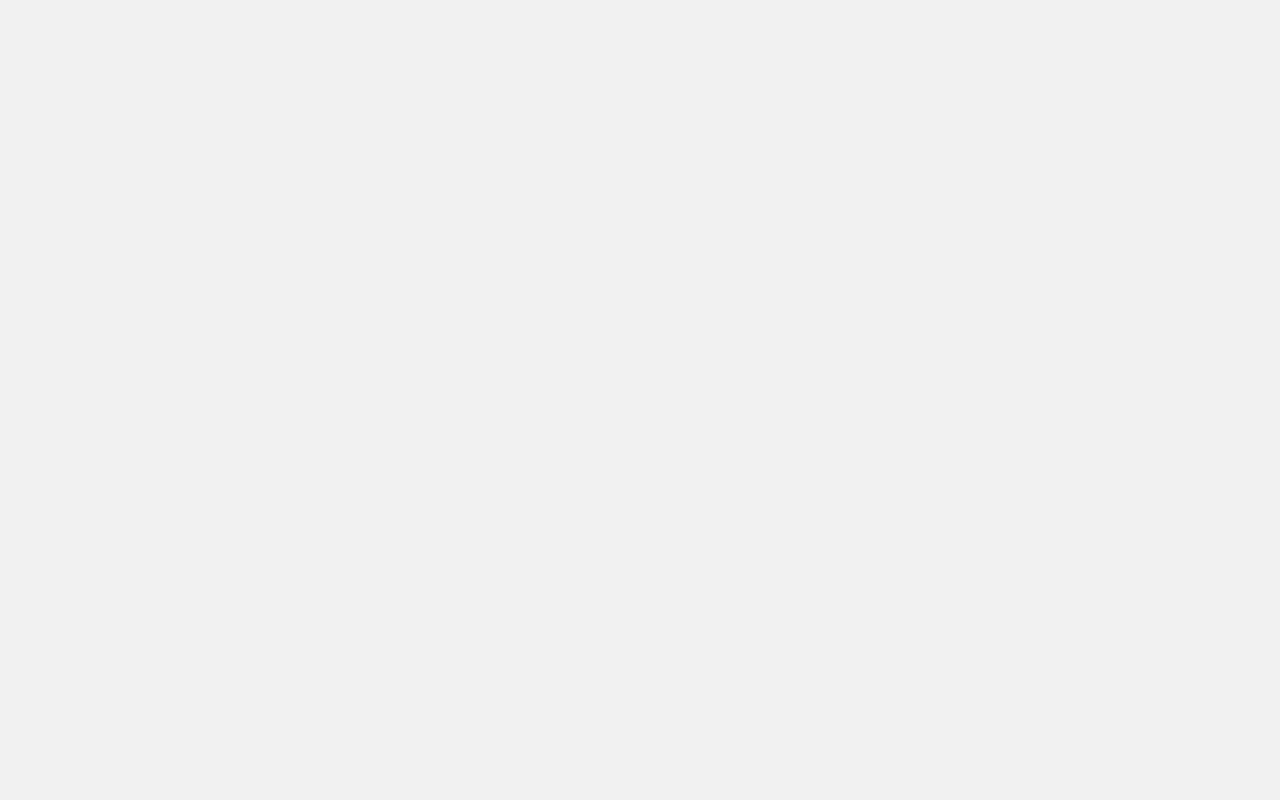
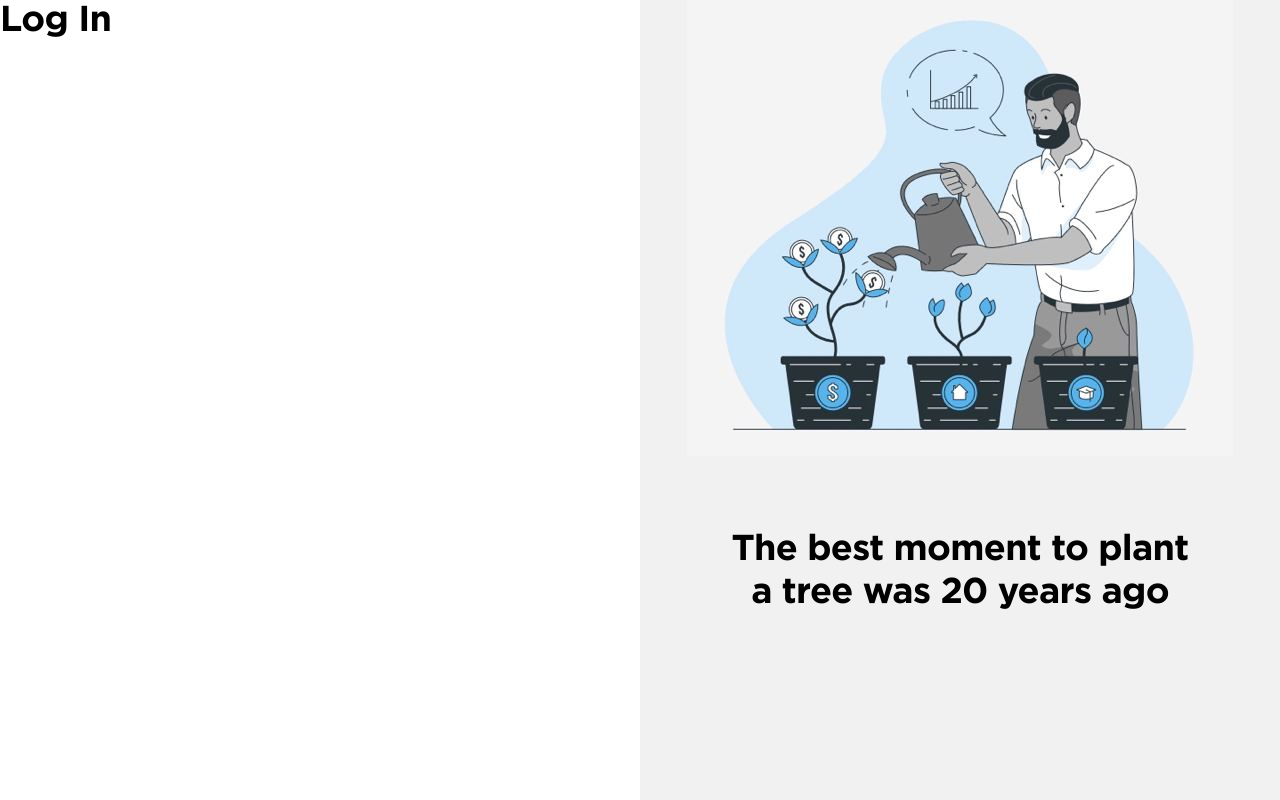
Before and after one commit to dShmat/aterise-btp-frontend, an Angular app: page /auth/log-in in a window 1280 px wide. Built offline with nearby package versions, Linux system fonts and the light colour scheme.

Commit message:
add initial login page

```diff
--- a/src/app/auth/log-in/sign-in-page/log-in-page.component.html
+++ b/src/app/auth/log-in/sign-in-page/log-in-page.component.html
@@ -0,0 +1,9 @@
+<main class="d-flex h-100">
+  <section class="log-in-container w-50 h-100">
+    <h2>Log In</h2>
+  </section>
+  <section class="image-container w-50 text-center align-items-center d-flex flex-column">
+    <img src="assets/icons/auth-icon.svg" alt="auth" class="">
+    <h2>The best moment to plant <br> a tree was 20 years ago</h2>
+  </section>
+</main>
--- a/src/app/auth/log-in/sign-in-page/log-in-page.component.scss
+++ b/src/app/auth/log-in/sign-in-page/log-in-page.component.scss
@@ -0,0 +1,7 @@
+.log-in-container {
+  background: white;
+}
+
+.image-container h2 {
+  margin-top: 73px;
+}
```
Also changed, not shown: src/assets/icons/auth-icon.svg (added).
